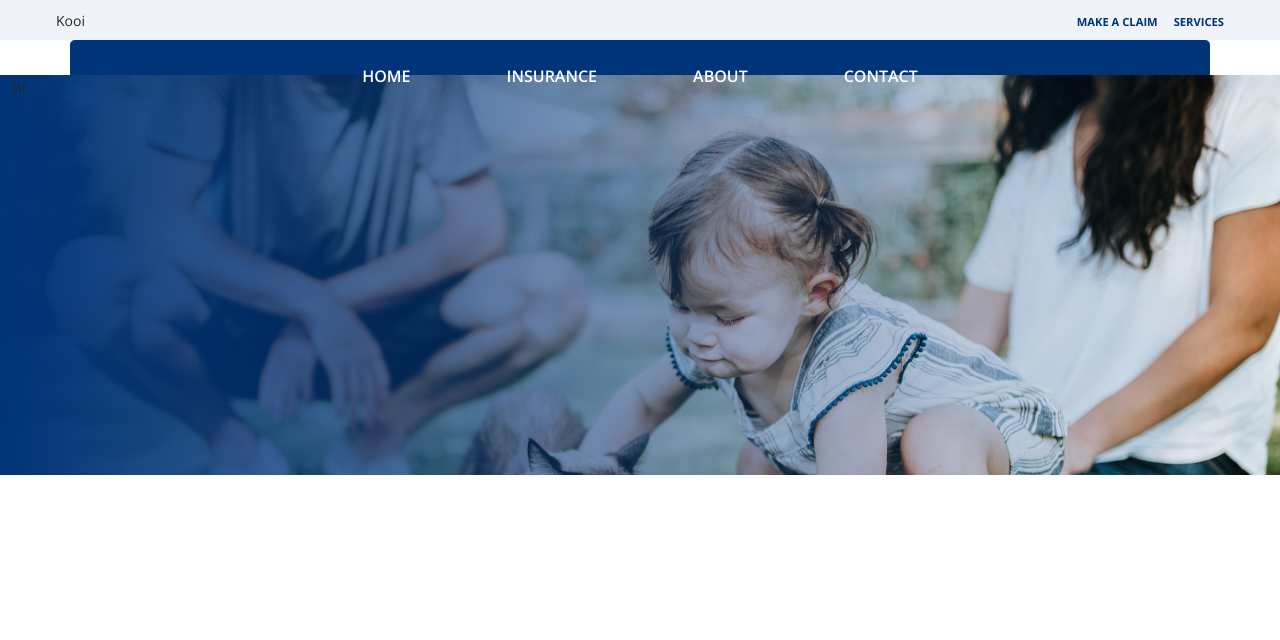
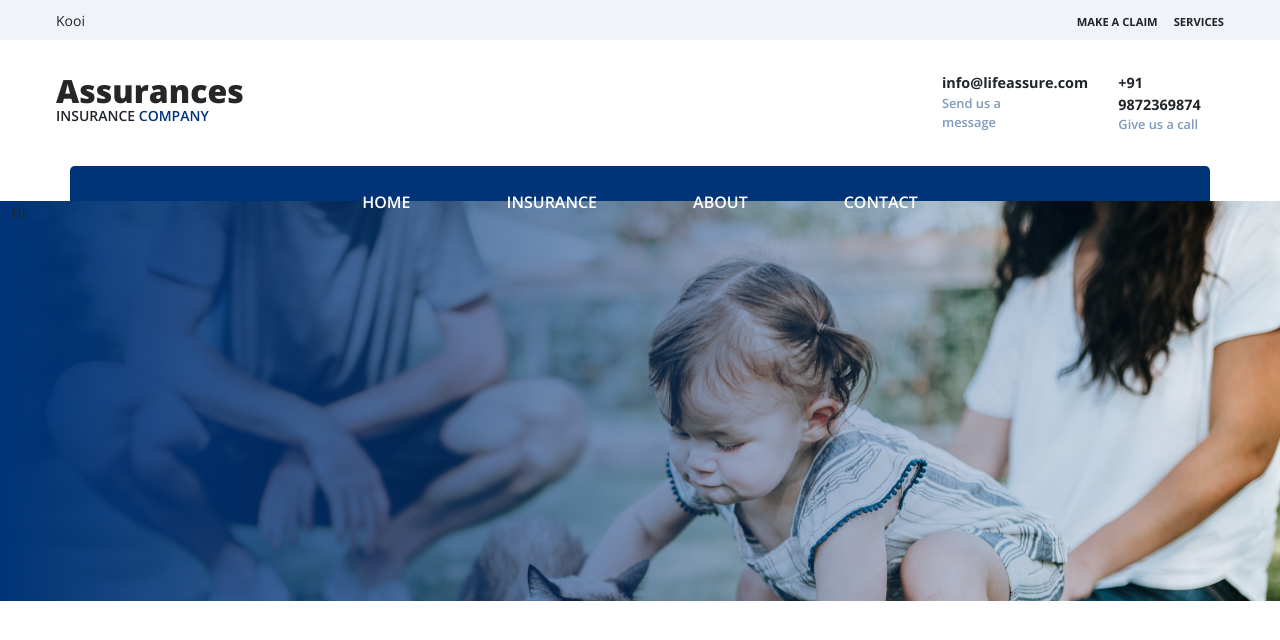
Before and after one commit to n-3rd23/assurances-cp, a Next.js app: page / in a window 1280 px wide. Shown: the top 640 px of the page. Built offline with nearby package versions, Linux system fonts and the light colour scheme.

Commit message:
Updated header

```diff
--- a/components/header/header.module.scss
+++ b/components/header/header.module.scss
@@ -1,10 +1,12 @@
 .navMini {
   background-color: var(--primary-accent);
 }
-.sndContainer {
-  height: 15vh;
+
+.title {
+  width: max-content;
+  line-height: 0.8;
 }
-.headSizing {
-  margin-left: 0.3vw;
-  margin-top: -1.3vh;
+
+.subtitle:hover {
+  color: var(--primary-main) !important;
 }
--- a/components/header/header.tsx
+++ b/components/header/header.tsx
@@ -1,5 +1,6 @@
 import Link from "next/link";
 import { Fragment } from "react";
+import InfoHeading from "../infoHeading/infoHeading";
 import Navbar from "../navbar/navbar";
 import styles from "./header.module.scss";
 
@@ -35,7 +36,26 @@ export default function Header() {
           </Link>
         </div>
       </div>
-      <div className="container"></div>
+      <div className="d-flex flex-row d-flex justify-content-between bd-highlight px-md-5 px-4 py-md-4 py-3">
+        <div className="p-2 bd-highlight">
+          <Link href="/">
+            <a className={styles.title}>
+              <h2 className="fw-800 mb-0">Assurances</h2>
+              <small className={`d-block fw-600 ${styles.subtitle}`}>
+                INSURANCE&nbsp;
+                <span style={{ color: "var(--primary-main)" }}>COMPANY</span>
+              </small>
+            </a>
+          </Link>
+        </div>
+        <div className="d-flex p-2 bd-highlight">
+          <InfoHeading
+            title="info@lifeassure.com"
+            subtitle="Send us a message"
+          />
+          <InfoHeading title="+91 9872369874" subtitle="Give us a call" />
+        </div>
+      </div>
       {/* <div className={`container-fluid ${styles.sndContainer}`}>
         <div className="container mt-4">
           <div className="row">
--- a/styles/globals.scss
+++ b/styles/globals.scss
@@ -19,7 +19,7 @@ body {
 
 a {
   color: inherit;
-  text-decoration: none;
+  text-decoration: none !important;
 }
 
 .fw-200 {
@@ -72,9 +72,6 @@ a {
   background-color: white;
 }
 
-.midnightBlue {
-  color: #003478 !important;
-}
 .lightSlateGrey {
   color: #7f99bb !important;
 }
```
